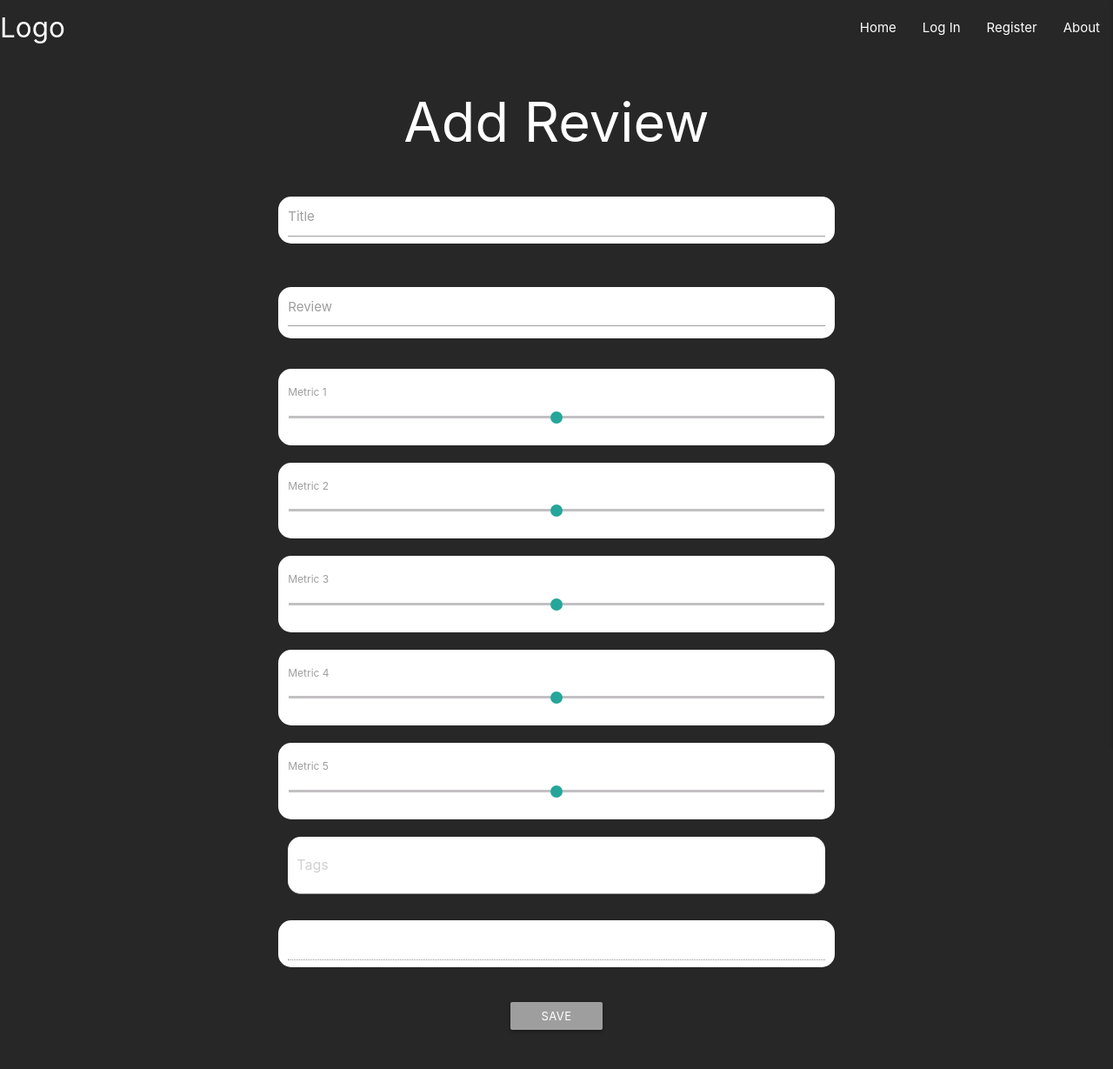
After one commit to trdownie/the-art-of-film, a Flask app: template templates/add_review.html in a window 1280 px wide. The commit adds this page. Shown: the whole page at 87% size. Run offline with Flask 2, Linux system fonts and the light colour scheme; the template is opened without the code that fills it, so the values that code supplies are empty; some libraries are stand-ins or nearby versions.

Commit message:
Added add_review.html template and functionality

```diff
--- a/app.py
+++ b/app.py
@@ -205,6 +205,35 @@ def delete_film(film_id):
     return render_template("members.html", member=session["member"])
 
 
+@app.route("/add_review/<film_id>", methods=["GET", "POST"])
+def add_review(film_id):
+    # 1) UPON SUBMIT (POST) ADD THE FILM & DISPLAY MESSAGE
+    if request.method == "POST":
+        # a) create film dict. that contains form elments
+        review = {
+            "film_id": film_id,
+            "title": request.form.get("title"),
+            "review": request.form.get("review"),
+            "metric-1": request.form.get("metric-1"),
+            "metric-2": request.form.get("metric-2"),
+            "metric-3": request.form.get("metric-3"),
+            "metric-4": request.form.get("metric-4"),
+            "metric-5": request.form.get("metric-5"),
+            # i) member form field is disabled so we must set it here
+            "member": session["member"]
+        }
+        # b) insert film dict. into mongodb films collection
+        mongo.db.reviews.insert_one(review)
+        # c) display message thanking user
+        flash(
+            "Well, nobody's perfect.")
+        # d) return the user to the member's area
+        return redirect(url_for("members", member=session["member"]))
+    film = mongo.db.films.find_one({"_id": ObjectId(film_id)})
+    # 2) DEFAULT VIEW ACTION - RENDER TEMPLATE
+    return render_template("add_review.html", film_id=film_id, film=film)
+
+
 if __name__ == "__main__":
     app.run(host=os.environ.get("IP"),
             port=int(os.environ.get("PORT")),
--- a/static/js/script.js
+++ b/static/js/script.js
@@ -13,13 +13,19 @@ $('#textarea1').val('New Text');
     M.textareaAutoResize($('#textarea1'));
 
 // PLACEHOLDER FOR GENRE
-$('.chips-placeholder').chips({
+$('.chips-placeholder-1').chips({
     placeholder: 'Genre',
     secondaryPlaceholder: 'Add Another',
 });
 
+// PLACEHOLDER FOR TAGS
+$('.chips-placeholder-2').chips({
+    placeholder: 'Tags',
+    secondaryPlaceholder: 'Add Another',
+});
+
 // AUTOCOMPLETE FOR GENRE
-$('.chips-autocomplete').chips({
+$('.chips-autocomplete-1').chips({
     autocompleteOptions: {
         data: {
             'Action': null,
@@ -30,3 +36,16 @@ $('.chips-autocomplete').chips({
         minLength: 1
     }
   });
+
+// AUTOCOMPLETE FOR TAGS
+$('.chips-autocomplete-2').chips({
+    autocompleteOptions: {
+        data: {
+            'Emotional': null,
+            'Poignant': null,
+            'Surreal': null
+        },
+        limit: Infinity,
+        minLength: 1
+    }
+  });
--- a/templates/add_film.html
+++ b/templates/add_film.html
@@ -35,7 +35,7 @@
                 <label for="image_url">Image URL</label>
             </div>
         </div>
-        <div class="chips chips-placeholder chips-autocomplete field"></div>
+        <div class="chips chips-placeholder-1 chips-autocomplete-1 field"></div>
         <div class="row">
             <div class="input-field col s12 field">
                 <input disabled value="{{ session['member'] }}" name="member" id="member">
@@ -43,7 +43,7 @@
             </div>
         </div>
         <div class="row">
-            <button type="submit" class="col s6 m4 l2 offset-s3 offset-m4 offset-l5 btn-small grey white-text">Log In</button>
+            <button type="submit" class="col s6 m4 l2 offset-s3 offset-m4 offset-l5 btn-small grey white-text">Save</button>
         </div>
     </form>
   </div>
--- /dev/null
+++ b/templates/add_review.html
@@ -0,0 +1,75 @@
+{% extends "base.html" %}
+{% block content %}
+<h1 class="center-align">Add Review</h1>
+
+<h2 class="center-align">{{ film.title }}</h2>
+
+
+<div class="row">
+    <form class="col s12 m8 l6 offset-m2 offset-l3" method="POST" action="{{ url_for('add_review', film_id=film_id, film=film) }}">
+        <div class="row">
+            <div class="input-field col s12 field">
+                <input id="title" name="title" type="text" class="">
+                <label for="title">Title</label>
+            </div>
+        </div>
+        <div class="row">
+            <div class="input-field col s12 field">
+                <textarea id="review" name="review"class="materialize-textarea"></textarea>
+                <label for="review">Review</label>
+            </div>
+        </div>
+        <div class="row">
+            <div class="col s12 field">
+                <p class="range-field">
+                    <label for="metric-1">Metric 1</label>
+                    <input type="range" id="metric-1" name="metric-1" min="0" max="10" />
+                </p>
+            </div>
+        </div>
+        <div class="row">
+            <div class="col s12 field">
+                <p class="range-field">
+                    <label for="metric-2">Metric 2</label>
+                    <input type="range" id="metric-2" name="metric-2" min="0" max="10" />
+                </p>
+            </div>
+        </div>
+        <div class="row">
+            <div class="col s12 field">
+                <p class="range-field">
+                    <label for="metric-3">Metric 3</label>
+                    <input type="range" id="metric-3" name="metric-3" min="0" max="10" />
+                </p>
+            </div>
+        </div>
+        <div class="row">
+            <div class="col s12 field">
+                <p class="range-field">
+                    <label for="metric-4">Metric 4</label>
+                    <input type="range" id="metric-4" name="metric-4" min="0" max="10" />
+                </p>
+            </div>
+        </div>
+        <div class="row">
+            <div class="col s12 field">
+                <p class="range-field">
+                    <label for="metric-5">Metric 5</label>
+                    <input type="range" id="metric-5" name="metric-5" min="0" max="10" />
+                </p>
+            </div>
+        </div>
+        <div class="chips chips-placeholder-2 chips-autocomplete-2 field"></div>
+        <div class="row">
+            <div class="input-field col s12 field">
+                <input disabled value="{{ session['member'] }}" name="member" id="member">
+                <label for="member" class=""></label>
+            </div>
+        </div>
+        <div class="row">
+            <button type="submit" class="col s6 m4 l2 offset-s3 offset-m4 offset-l5 btn-small grey white-text">Save</button>
+        </div>
+    </form>
+  </div>
+
+{% endblock %}
--- a/templates/film.html
+++ b/templates/film.html
@@ -21,5 +21,9 @@
     <hr class="rounded">
     <!---------- REVIEWS SECTION ----------->
     <h2 class="center-align">Reviews</h2>
-
+    {% if session.member %}
+        <div class="center-align">
+            <a href="{{ url_for('add_review', film_id=film._id, film=film) }}" class="waves-effect waves-light btn grey center-align"><i class="fas fa-pen left"></i>Add Review</a>
+        </div>
+    {% endif %}
 {% endblock %}
```
